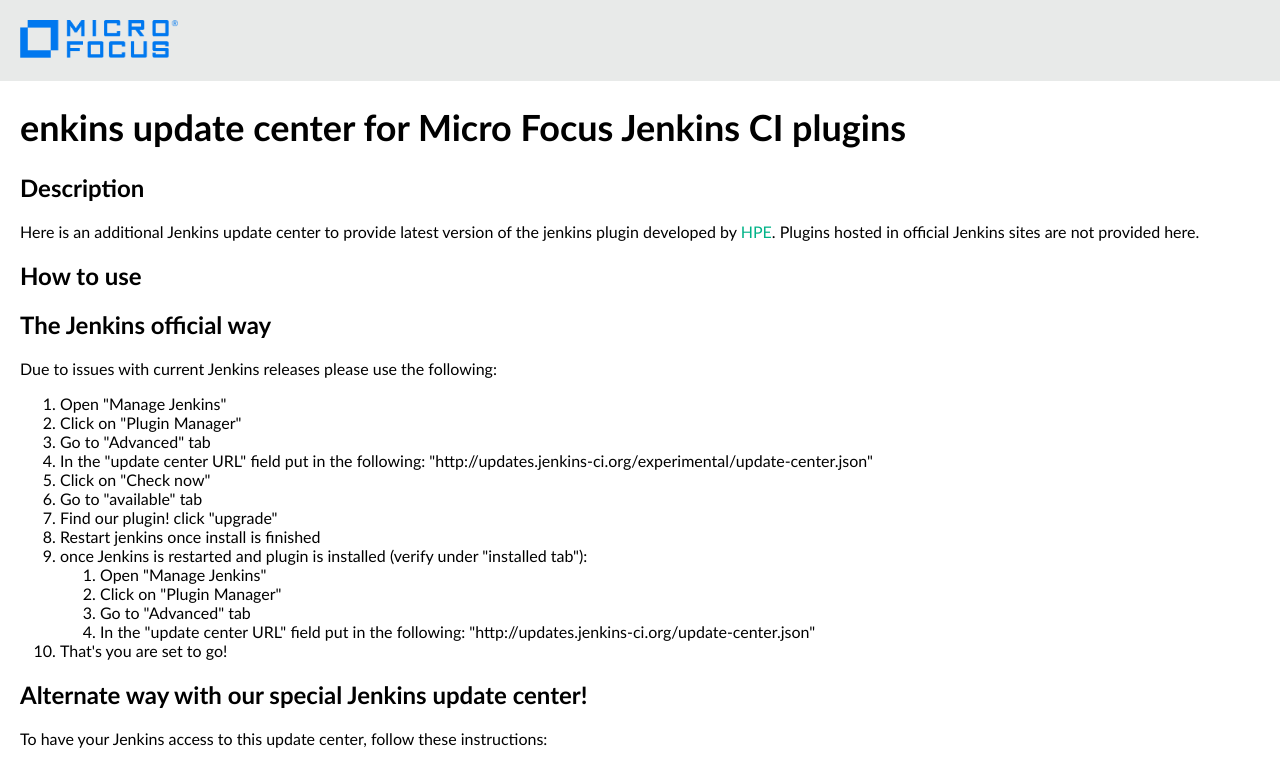
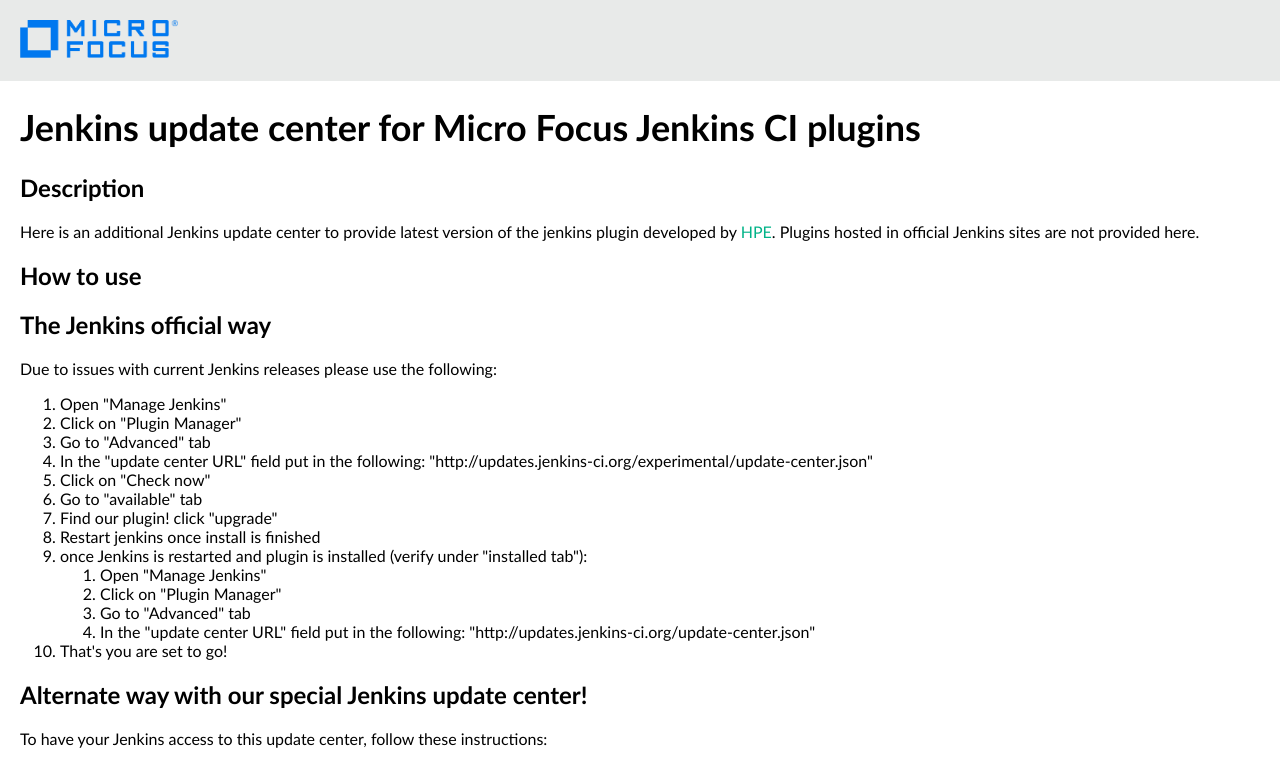
Before and after one commit to hpsa/JenkinsPluginUpdateCenter, a plain HTML site: page index.html in a window 1280 px wide. Shown: the top 761 px of the page. Drawn offline with Linux system fonts and the light colour scheme.

Commit message:
Update index.html

```diff
--- a/index.html
+++ b/index.html
@@ -75,7 +75,7 @@
 	<img src="resources/mf_blue_logo.png" width="158" height="38"/>
 </div>
 <div class="content">
-	<h1><strong>enkins update center for Micro Focus Jenkins CI plugins</strong></h1>
+	<h1><strong>Jenkins update center for Micro Focus Jenkins CI plugins</strong></h1>
 	<h2>Description</h2>
 	<p>Here is an additional Jenkins update center to provide latest version of the jenkins plugin developed by <a title="HPE in Jenkins" href="https://wiki.jenkins-ci.org/display/JENKINS/HP+Application+Automation+Tools">HPE</a>. Plugins hosted in official Jenkins sites are not provided here.</p>
 
```
